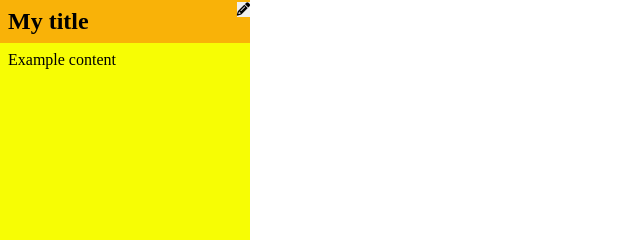
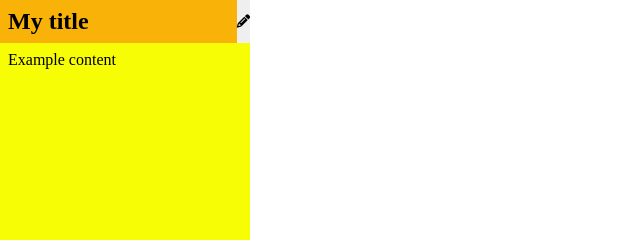
Before and after one commit to Haivex/sticky-notes, a website with bundled scripts: page src/static/index.html in a window 1280 px wide. Shown: the top 240 px of the page, 0-640 px from the left. Built offline with nearby package versions, Linux system fonts and the light colour scheme.

Commit message:
chore: action button classnames

```diff
--- a/src/static/index.css
+++ b/src/static/index.css
@@ -28,3 +28,7 @@
 .note__content__text {
   padding: 8px;
 }
+
+.action_buttons {
+  display: flex;
+}
--- a/src/sticky_note/sticky-note-header.ts
+++ b/src/sticky_note/sticky-note-header.ts
@@ -29,6 +29,7 @@
     this.container.appendChild(header);
 
     const buttons = document.createElement('div');
+    buttons.className = 'action_buttons';
 
     if (this.actionButtons) {
       this.actionButtons.forEach((button) => buttons.appendChild(button));
```
